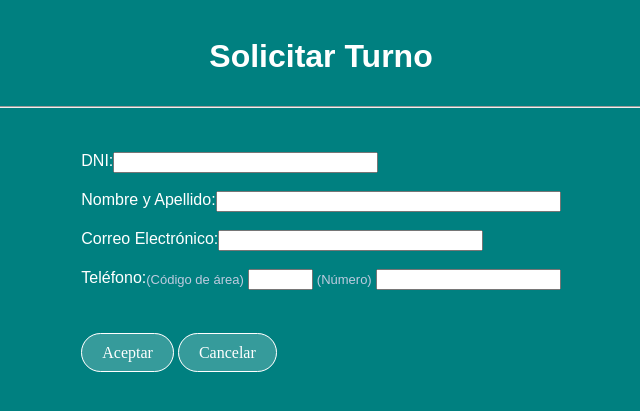
After one commit to practicaproISPC/grupo-7-g7, a PHP site: page /sol_turno.html in a window 1280 px wide. The commit adds this page. Shown: the top 411 px of the page, without its empty margins (319-959 px from the left). Run offline with PHP 8.4, Linux system fonts and the light colour scheme.

Commit message:
Add files via upload

```diff
--- a/estilos.css
+++ b/estilos.css
@@ -37,6 +37,34 @@ body{
   transition: 2.5s cubic-bezier(0.4, 0.2, 0.2, 1);
   float: left;
 }
+h1{
+  margin: 15px;
+  padding: 15px;
+  color: white;
+  backface-visibility: hidden;
+  font-family: Arial, Helvetica, sans-serif;
+  float: left;
+}
+h2{
+  margin: 15px;
+  padding: 15px;
+  color: white;
+  backface-visibility: hidden;
+  font-family: Arial, Helvetica, sans-serif;
+  float: left;
+}
+.etiqueta{
+  color: rgb(255, 255, 255);
+  backface-visibility: hidden;
+  font-family: Arial, Helvetica, sans-serif;
+  float: left;
+}
+.etiqueta1{
+  color: rgb(190, 203, 223);
+  font-family: Arial, Helvetica, sans-serif;
+  font-size: small;
+}
+
 .front{
   float: left;
   background: rgba(255, 255, 255, 0.109);
--- a/index.html
+++ b/index.html
@@ -28,7 +28,7 @@
     </div>
     <div class="card back">
       <h1></h1>
-      <a href="" class="btn">Ingresar</a>
+      <a href="sol_turno.html" class="btn">Ingresar</a>
     </div>
   </div>
   <div class="container">
--- /dev/null
+++ b/sol_turno.html
@@ -0,0 +1,32 @@
+<!--Codigo html APP  "TuVi online"-->
+<!DOCTYPE html>
+<html lang="en">
+
+<head>
+  <meta charset="UTF-8">
+  <meta http-equiv="X-UA-Compatible" content="IE=edge">
+  <meta name="viewport" content="width=device-width, initial-scale=1.0">
+  <title>Document</title>
+  <link rel="stylesheet" href="estilos.css">
+</head>
+
+<body>
+  <h1>Solicitar Turno</h1><br><br><br><br><br><hr><br><br>
+  <div>
+      <label class="etiqueta">DNI:  </label>
+      <input type="text" id="dni" size="30" name="dni"><br /><br />
+      <label class="etiqueta">Nombre y Apellido:  </label>
+      <input type="text" id="nomyape" size="40" name="nomyape"><br /><br />
+      <label class="etiqueta">Correo Electrónico:  </label>
+      <input type="text" id="mail" size="30" name="email"><br /><br />
+      <label class="etiqueta">Teléfono: </label>
+      <label class="etiqueta1">(Código de área)</label>
+      <input type="text" id="codarea" size="5" name="codarea">
+      <label class="etiqueta1">(Número)</label>
+      <input type="text" id="numtel" name="numtel"><br/><br/><br><br>
+      <a href="" class="btn">Aceptar</a>
+      <a href="index.html" class="btn">Cancelar</a>
+  </div>
+</body>
+
+</html>
```
